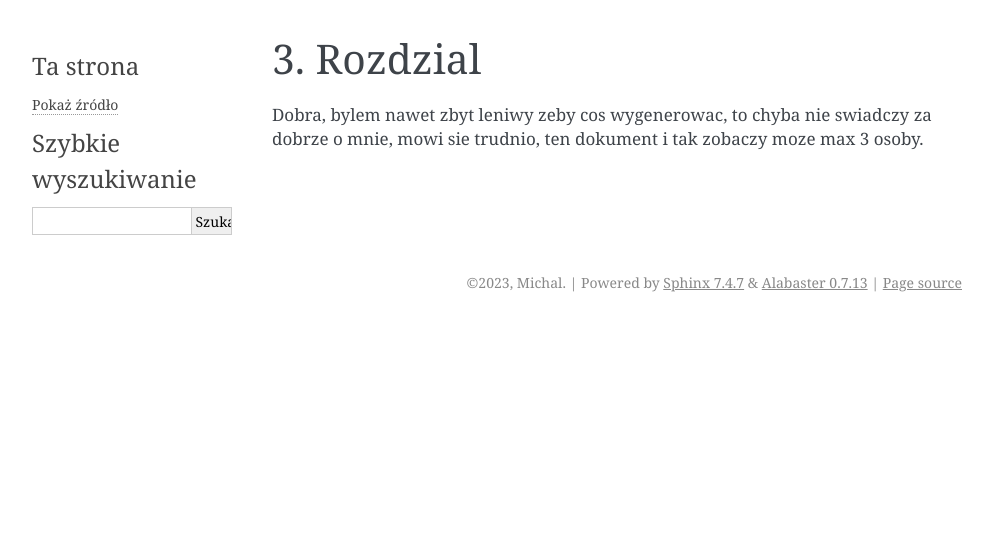
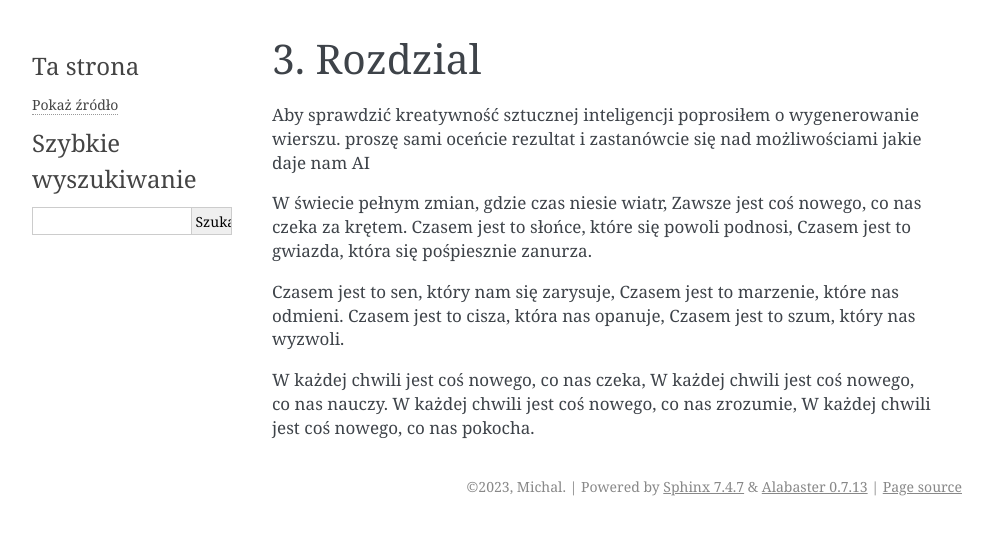
Before and after one commit to azyl2033/Zadania_na_studia, a Sphinx documentation site: the page built from source/rozdzial3.rst, in a window 1280 px wide. Shown: the top 535 px of the page, without its empty margins (148-1141 px from the left). Built offline with Sphinx 7.4.7, drawn with Linux system fonts in a browser that asks for light colours.

Commit message:
Update rozdzial3.rst

```diff
--- a/source/rozdzial3.rst
+++ b/source/rozdzial3.rst
@@ -1,4 +1,19 @@
 3. Rozdzial
 =================
-Dobra, bylem nawet zbyt leniwy zeby cos wygenerowac, to chyba nie swiadczy za dobrze o mnie, mowi sie
-trudnio, ten dokument i tak zobaczy moze max 3 osoby.
+Aby sprawdzić kreatywność sztucznej inteligencji poprosiłem o wygenerowanie wierszu.
+proszę sami oceńcie rezultat i zastanówcie się nad możliwościami jakie daje nam AI
+
+W świecie pełnym zmian, gdzie czas niesie wiatr,
+Zawsze jest coś nowego, co nas czeka za krętem.
+Czasem jest to słońce, które się powoli podnosi,
+Czasem jest to gwiazda, która się pośpiesznie zanurza.
+
+Czasem jest to sen, który nam się zarysuje,
+Czasem jest to marzenie, które nas odmieni.
+Czasem jest to cisza, która nas opanuje,
+Czasem jest to szum, który nas wyzwoli.
+
+W każdej chwili jest coś nowego, co nas czeka,
+W każdej chwili jest coś nowego, co nas nauczy.
+W każdej chwili jest coś nowego, co nas zrozumie,
+W każdej chwili jest coś nowego, co nas pokocha.
```
